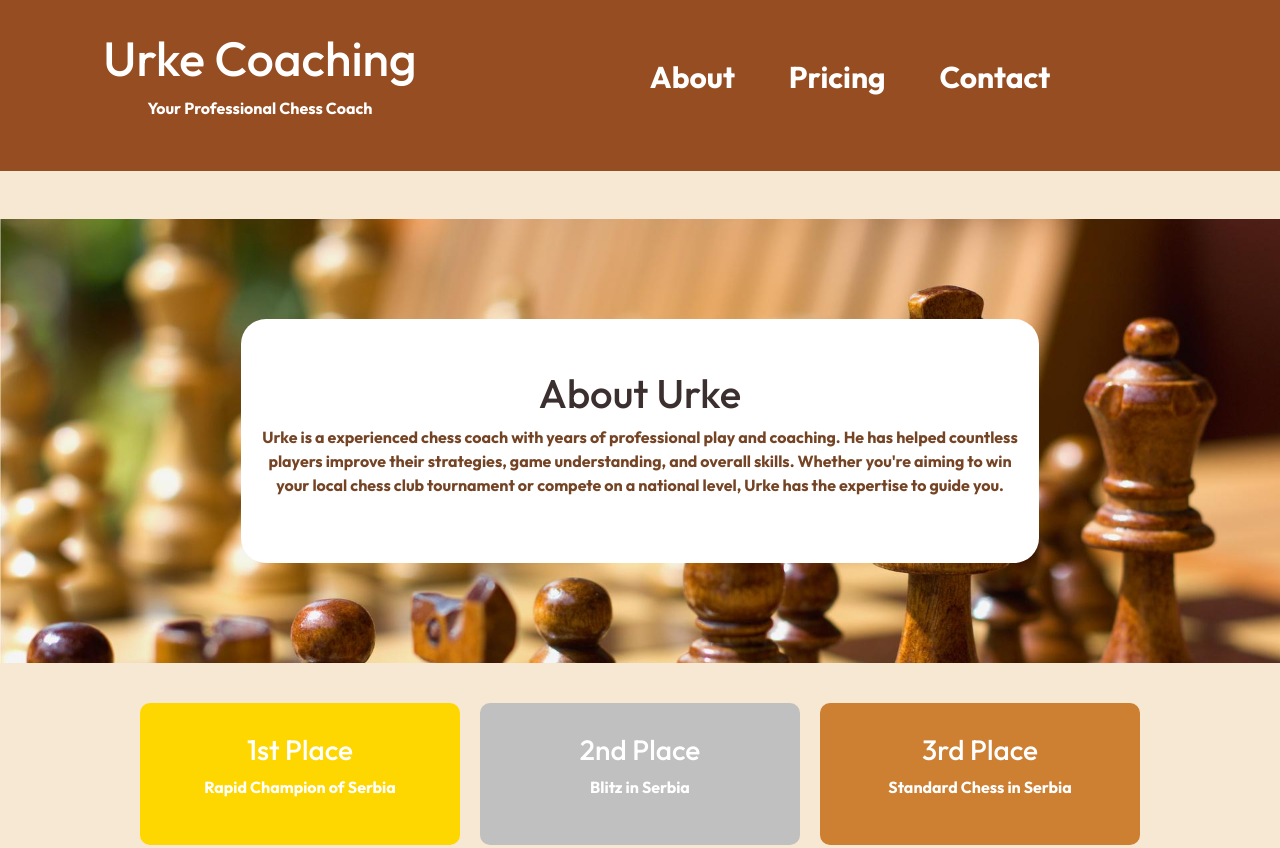
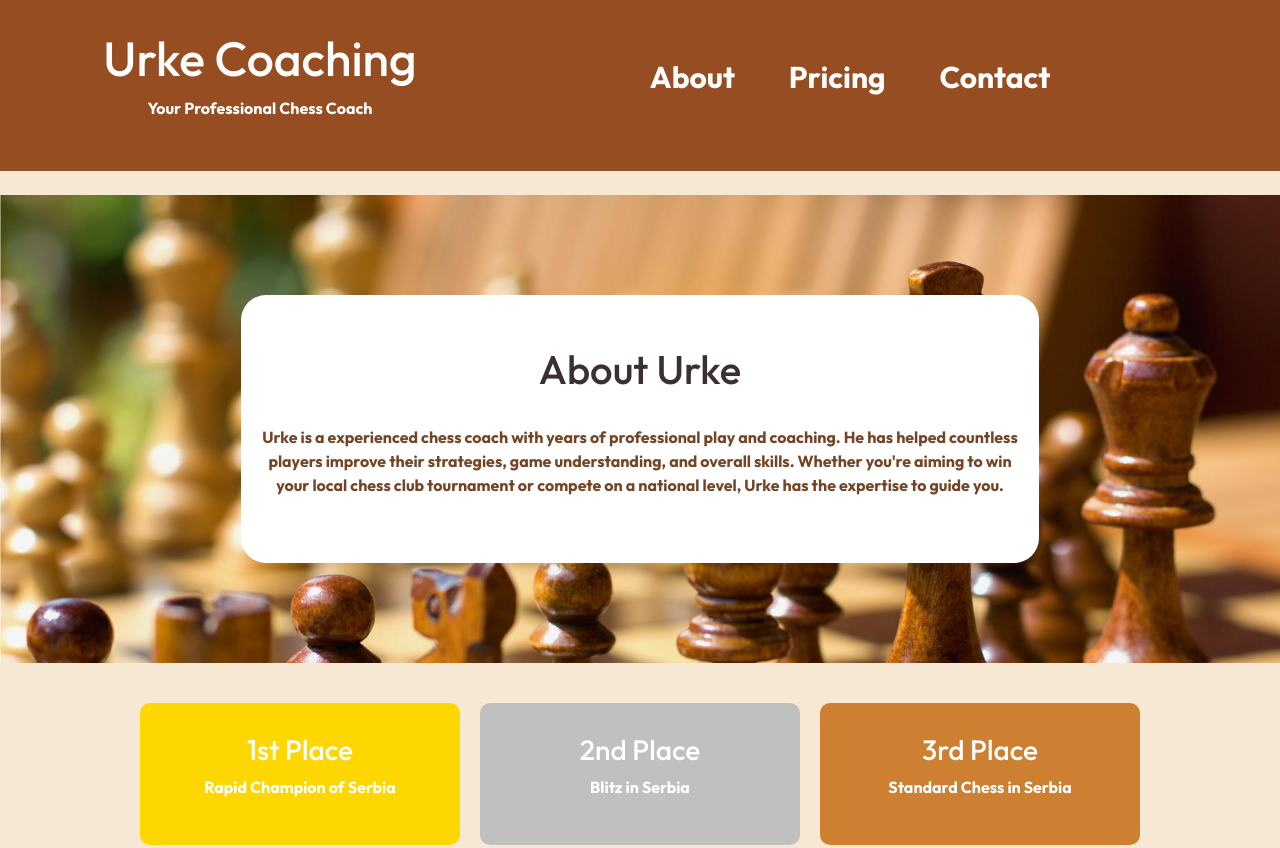
Before and after one commit to urkecoaching/urkecoaching, a plain HTML site: page index.html in a window 1280 px wide. Shown: the top 848 px of the page. Drawn offline with nearby package versions, Linux system fonts and the light colour scheme.

Commit message:
Update index.html

```diff
--- a/index.html
+++ b/index.html
@@ -29,14 +29,14 @@
                 </div>
             </div>
         </div>
-    </header><br><br>
+    </header><br>
     </div>
     <section class="about-uros">
     <div class="about">
         <div class="container">
             <div class="row">
                 <div class="about-urke">
-                    <h2>About Urke</h2>
+                    <h2>About Urke</h2><br>
                 <p>Urke is a experienced chess coach with
                 years of professional play and coaching. He has helped countless players improve their strategies, game understanding,
                 and overall skills. Whether you're aiming to win your local chess club tournament or compete on a national level, Urke has the expertise to guide you.</p>
```
